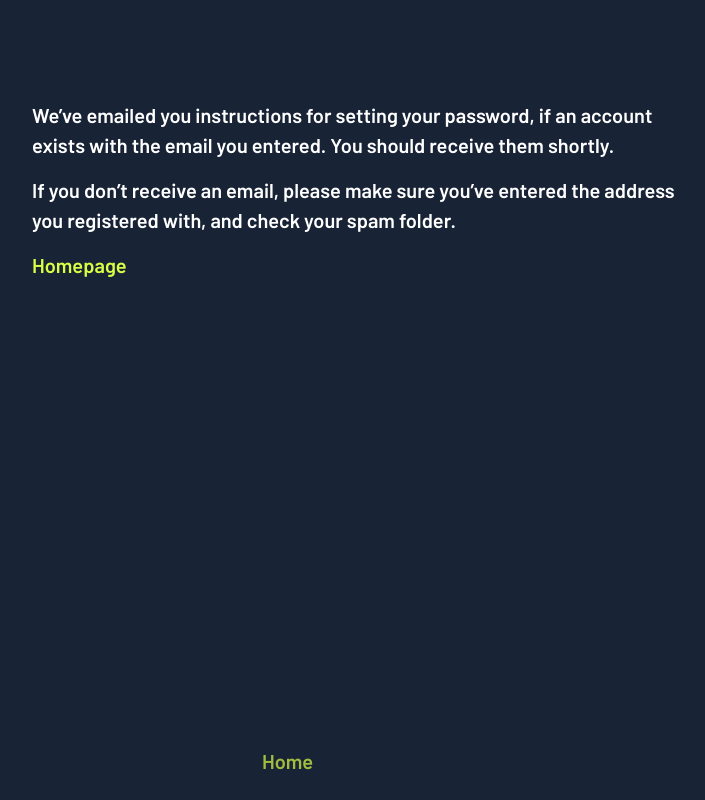
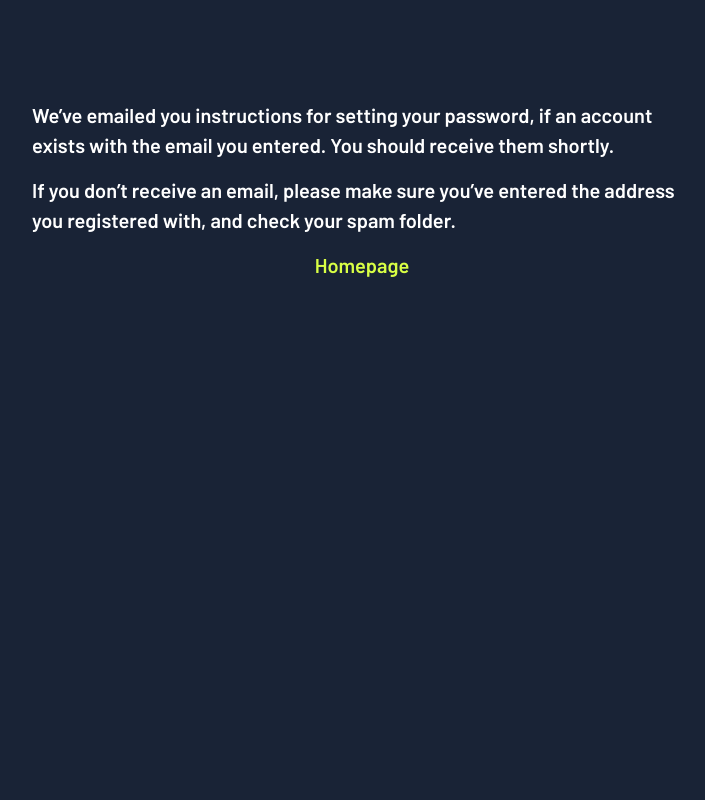
Before and after one commit to tvey/synk, a Django app: page /reset-password/done/ in a window 1280 px wide. Shown: the whole page, without its empty margins (278-983 px from the left). Run offline with Django 3.2, Linux system fonts and the light colour scheme; some libraries are stand-ins or nearby versions; some web fonts are replaced.

Commit message:
Remove or fix footer

```diff
--- a/shortener/templates/shortener/index.html
+++ b/shortener/templates/shortener/index.html
@@ -33,6 +33,5 @@
       <a href="{% url 'dashboard' %}" class="d-block">Dashboard</a>
     {% endif %}
   </main>
-  {% include '_footer.html' %}
 </div>
 {% endblock content %}
--- a/static/style.css
+++ b/static/style.css
@@ -98,6 +98,8 @@ body {
   line-height: 1.5;
   background: var(--dark-color);
   color: #fff;
+  position: relative;
+  min-height: 100vh;
 }
 
 h1, h2, h3, h4 {
@@ -166,6 +168,7 @@ footer {
   width: 200px;
   left: 0;
   right: 0;
+  height: calc(100% - 98%);
   margin-left: auto;
   margin-right: auto;
 }
--- a/templates/403.html
+++ b/templates/403.html
@@ -6,8 +6,7 @@
   <div class="colorful">
     <main class="container text-center pt-9">
       <h1 class="error-heading">403</h1>
-      <p>No-no, you better go to <a href="{% url 'home' %}">homepage</a>.</p>
+      <p>No-no, you better go to the <a href="{% url 'home' %}">homepage</a>.</p>
     </main>
-    {% include '_footer_simple.html' %}
   </div>
 {% endblock content %}
--- a/templates/404.html
+++ b/templates/404.html
@@ -7,7 +7,7 @@
     <main class="container text-center pt-9">
       <h1 class="error-heading">404</h1>
       <p>Nothing was squeezed here.</p>
+      <p><a href="{% url 'home' %}">Homepage</a></p>
     </main>
-    {% include '_footer_simple.html' %}
   </div>
 {% endblock content %}
--- a/templates/500.html
+++ b/templates/500.html
@@ -7,7 +7,7 @@
     <main class="container text-center pt-9">
       <h1 class="error-heading">500</h1>
       <p>Oops, something went wrong.</p>
-      <p class="text-center"><a href="{% url 'home' %}">Homepage</a></p>
+      <p><a href="{% url 'home' %}">Homepage</a></p>
     </main>
   </div>
 {% endblock content %}
--- a/templates/_footer_simple.html
+++ /dev/null
@@ -1,5 +0,0 @@
-<footer>
-  <ul>
-    <li><a href="{% url 'home' %}">Home</a></li>
-  </ul>
-</footer>
--- a/users/templates/users/password_reset.html
+++ b/users/templates/users/password_reset.html
@@ -20,6 +20,5 @@
         {% endif %}
       </div>
     </form>
-    {% include '_footer_simple.html' %}
   </div>
 {% endblock %}
--- a/users/templates/users/password_reset_complete.html
+++ b/users/templates/users/password_reset_complete.html
@@ -5,6 +5,5 @@
   <div class="container pt-5">
     <p>{% trans "Your password has been set. You may go ahead and log in now." %}</p>
     <p><a href="{{ login_url }}">{% translate "Log in" %}</a></p>
-    {% include '_footer_simple.html' %}
   </div>
 {% endblock %}
--- a/users/templates/users/password_reset_confirm.html
+++ b/users/templates/users/password_reset_confirm.html
@@ -16,6 +16,5 @@
   {% else %}
     <p>{% trans "The password reset link was invalid, possibly because it has already been used." %} <a href="{% url 'password_reset' %}">{% trans "Please request a new password reset." %}</a></p>
   {% endif %}
-    {% include '_footer_simple.html' %}
   </div>
 {% endblock %}
--- a/users/templates/users/password_reset_done.html
+++ b/users/templates/users/password_reset_done.html
@@ -7,7 +7,6 @@
   <div class="container pt-5">
     <p>{% trans "We’ve emailed you instructions for setting your password, if an account exists with the email you entered. You should receive them shortly." %}</p>
     <p>{% trans "If you don’t receive an email, please make sure you’ve entered the address you registered with, and check your spam folder." %}</p>
-    <a href="{% url 'home' %}" class="link">{% trans "Homepage" %}</a>
-    {% include '_footer_simple.html' %}
+    <p class="text-center"><a href="{% url 'home' %}" class="link">{% trans "Homepage" %}</a></p>
   </div>
 {% endblock %}
--- a/users/templates/users/registration_activation_error.html
+++ b/users/templates/users/registration_activation_error.html
@@ -8,6 +8,5 @@
     <p>{% trans "Sorry, this activation link is invalid." %}</p>
     <p><a href="{% url 'resend-activation' %}" class="link">{% trans "Resend the link" %}</a></p>
     <p><a href="{% url 'login' %}" class="link">{% trans "Login page" %}</a></p>
-    {% include '_footer_simple.html' %}
   </div>
 {% endblock %}
--- a/users/templates/users/registration_activation_resend.html
+++ b/users/templates/users/registration_activation_resend.html
@@ -14,6 +14,5 @@
         <small><a href="{% url 'login' %}" >{% trans "Login page" %}</a></small>
       </div>
     </form>
-    {% include '_footer_simple.html' %}
   </div>
 {% endblock %}
```
